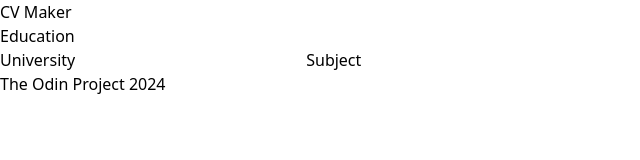
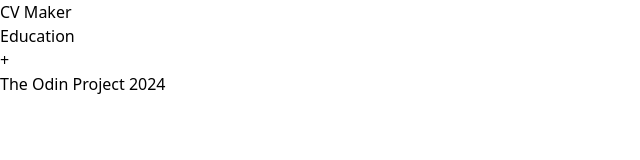
Before and after one commit to Mokhtar25/CvMaker, a React (Vite) app: page / in a window 1280 px wide. Shown: the top 160 px of the page, without its empty margins (0-640 px from the left). Built offline with nearby package versions, Linux system fonts and the light colour scheme.

Commit message:
adding styling to setion

```diff
--- a/src/App.tsx
+++ b/src/App.tsx
@@ -2,13 +2,16 @@ import { useState } from "react";
 import Header from "./components/header";
 import Footer from "./components/footer";
 import Card from "./components/Card";
+import Section from "./components/Section";
 
 function App() {
   return (
     <>
       <Header />
 
-      <Card cardName={"Education"} />
+      <Section text={"Education"}>
+        <Card cardName={"Education"} />
+      </Section>
 
       <Footer />
     </>
--- a/src/components/Section.tsx
+++ b/src/components/Section.tsx
@@ -6,23 +6,29 @@ interface Props {
 }
 
 const Section: FC<Props> = (props: Props) => {
-  const [open, setOpen] = useState(true);
+  const [open, setOpen] = useState(false);
 
+  const style =
+    "border-2 border-black rounded flex w-[25%] transition-[height] ";
+  const styleBanner = "items-center justify-between  px-8 py-2 ";
   const handelOpen = () => {
     setOpen(!open);
   };
 
   if (open) {
     return (
-      <div className="Border-2 border-black rounded h-24 w-52">
-        <h2>{props.text}</h2>
-        <button onClick={handelOpen}>-</button>
+      <div className={style + " flex-col "}>
+        <div className={styleBanner + " flex "}>
+          <h2>{props.text}</h2>
+          <button onClick={handelOpen}>-</button>
+        </div>
+
         {props.children}
       </div>
     );
   } else {
     return (
-      <div className="Border-2 border-black rounded h-24 w-52">
+      <div className={style + " " + styleBanner}>
         <h2>{props.text}</h2>
         <button onClick={handelOpen}>+</button>
       </div>
```
